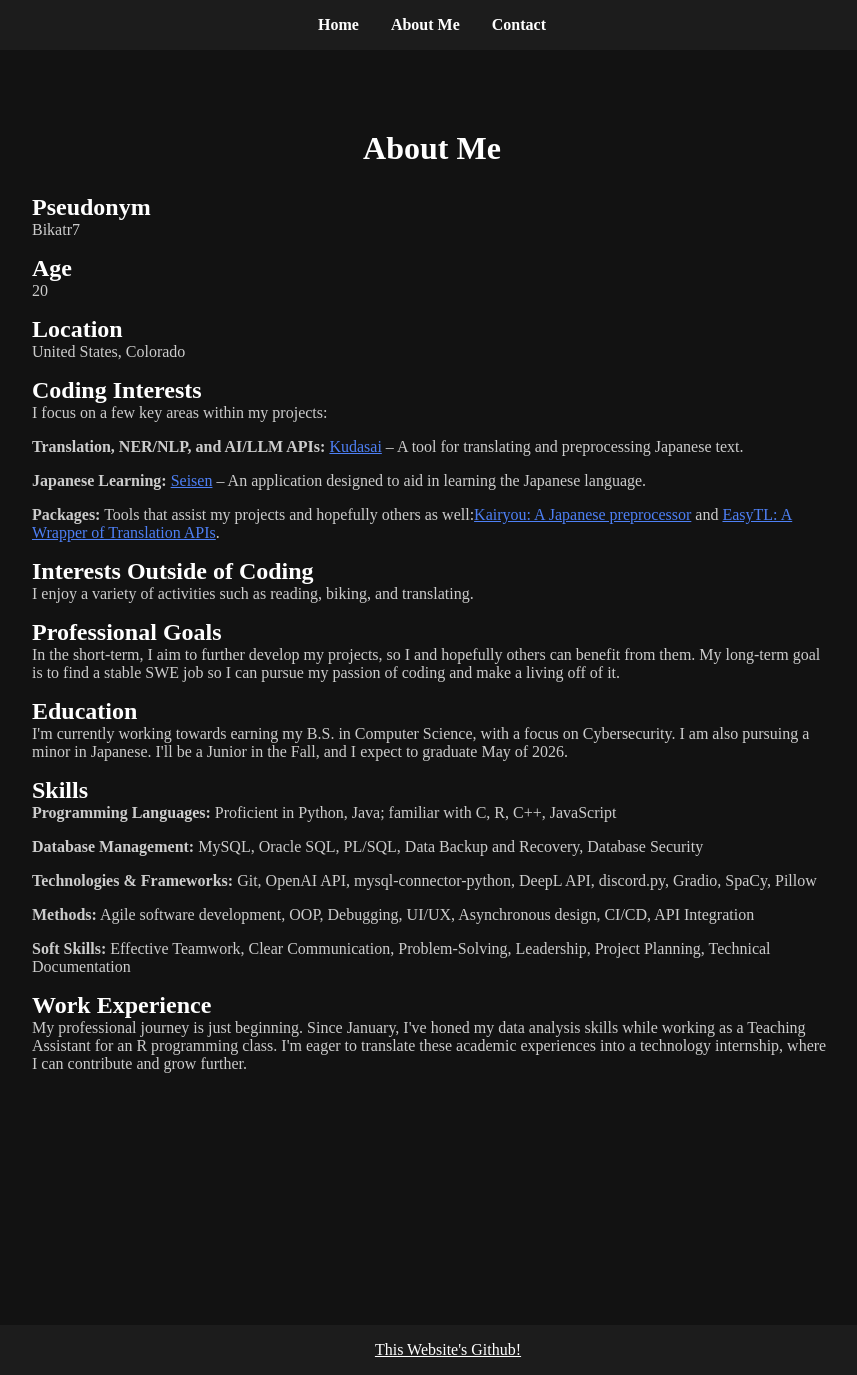
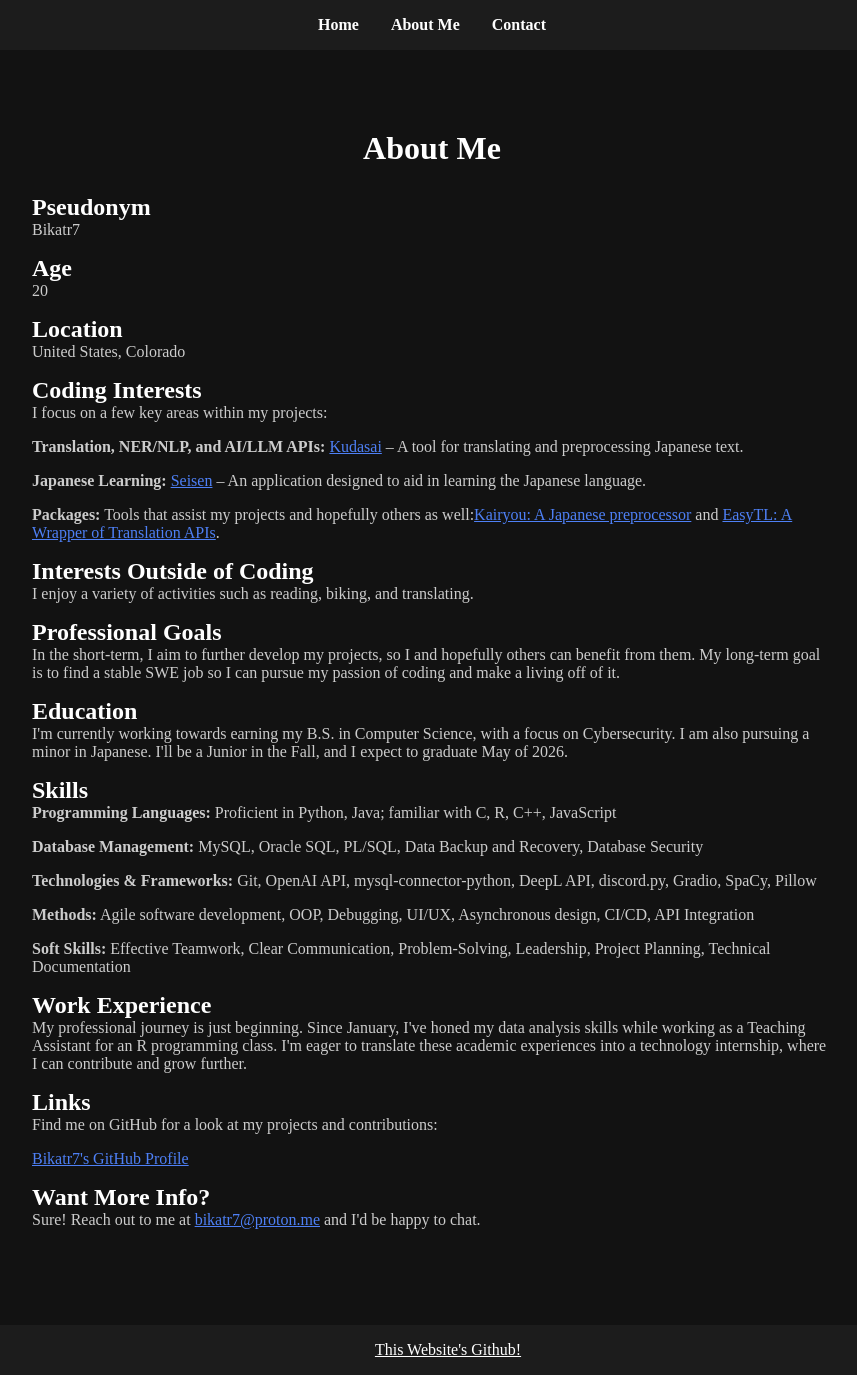
Before and after one commit to Bikatr7/bikatr7.github.io, a Jekyll site: the page built from about.html, in a window 1280 px wide and 1375 px high. Shown: the whole window, without its empty margins (208-1065 px from the left). Built offline with Jekyll 4.4.1, drawn with Linux system fonts in a browser that asks for light colours.

Commit message:
added links and "want more info" to about

```diff
--- a/about.html
+++ b/about.html
@@ -44,6 +44,14 @@ permalink: /about/
 
   <h2>Work Experience</h2>
   <p>My professional journey is just beginning. Since January, I've honed my data analysis skills while working as a Teaching Assistant for an R programming class. I'm eager to translate these academic experiences into a technology internship, where I can contribute and grow further.</p>
+
+  <h2>Links</h2>
+  <p>Find me on GitHub for a look at my projects and contributions:</p>
+  <p><a href="https://github.com/Bikatr7/" target="_blank">Bikatr7's GitHub Profile</a></p>
+
+  <h2>Want More Info?</h2>
+  <p>Sure! Reach out to me at <a href="mailto:bikatr7@proton.me" target="_blank">bikatr7@proton.me</a> and I'd be happy to chat.</p>
+
 </div>
 
 <style>
```
